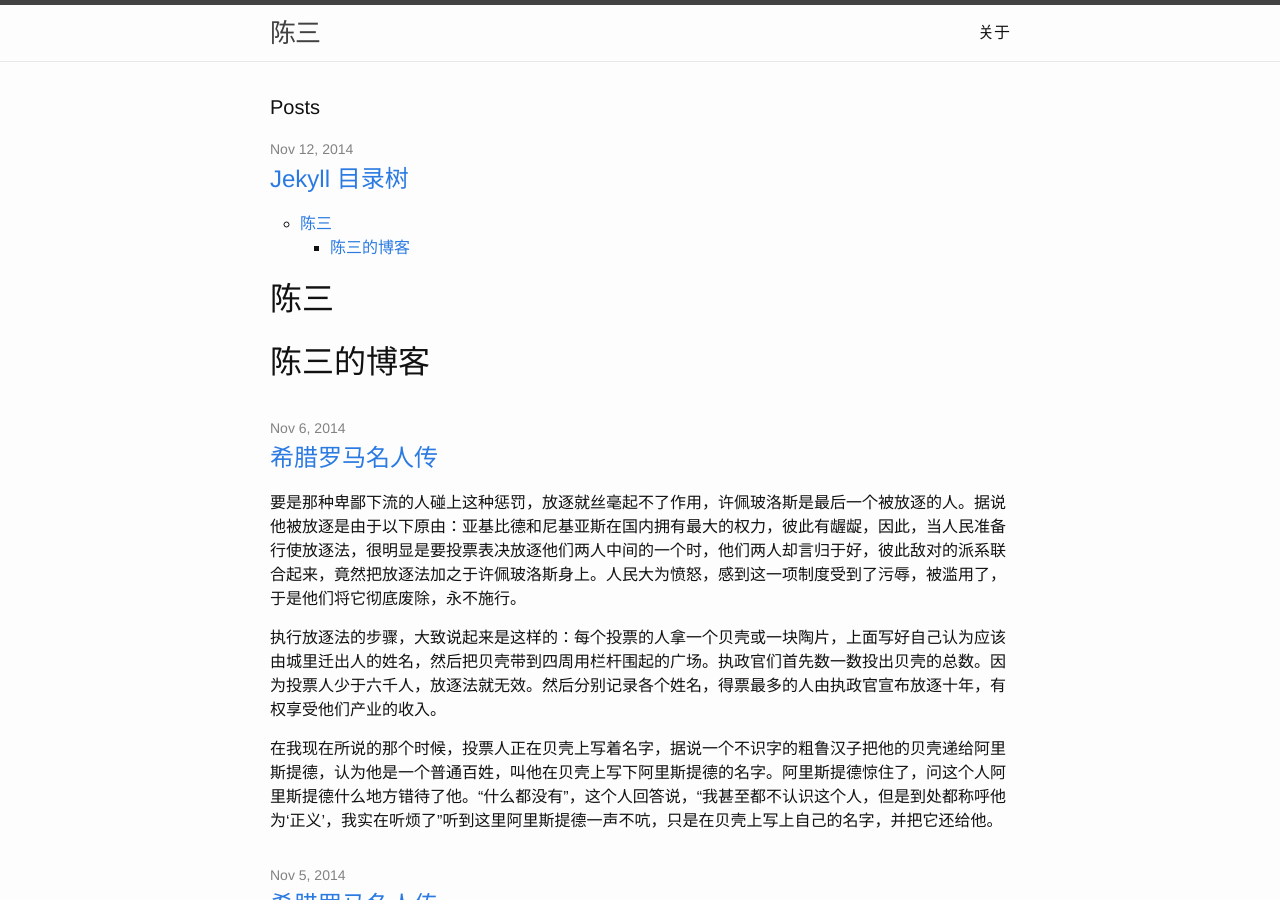
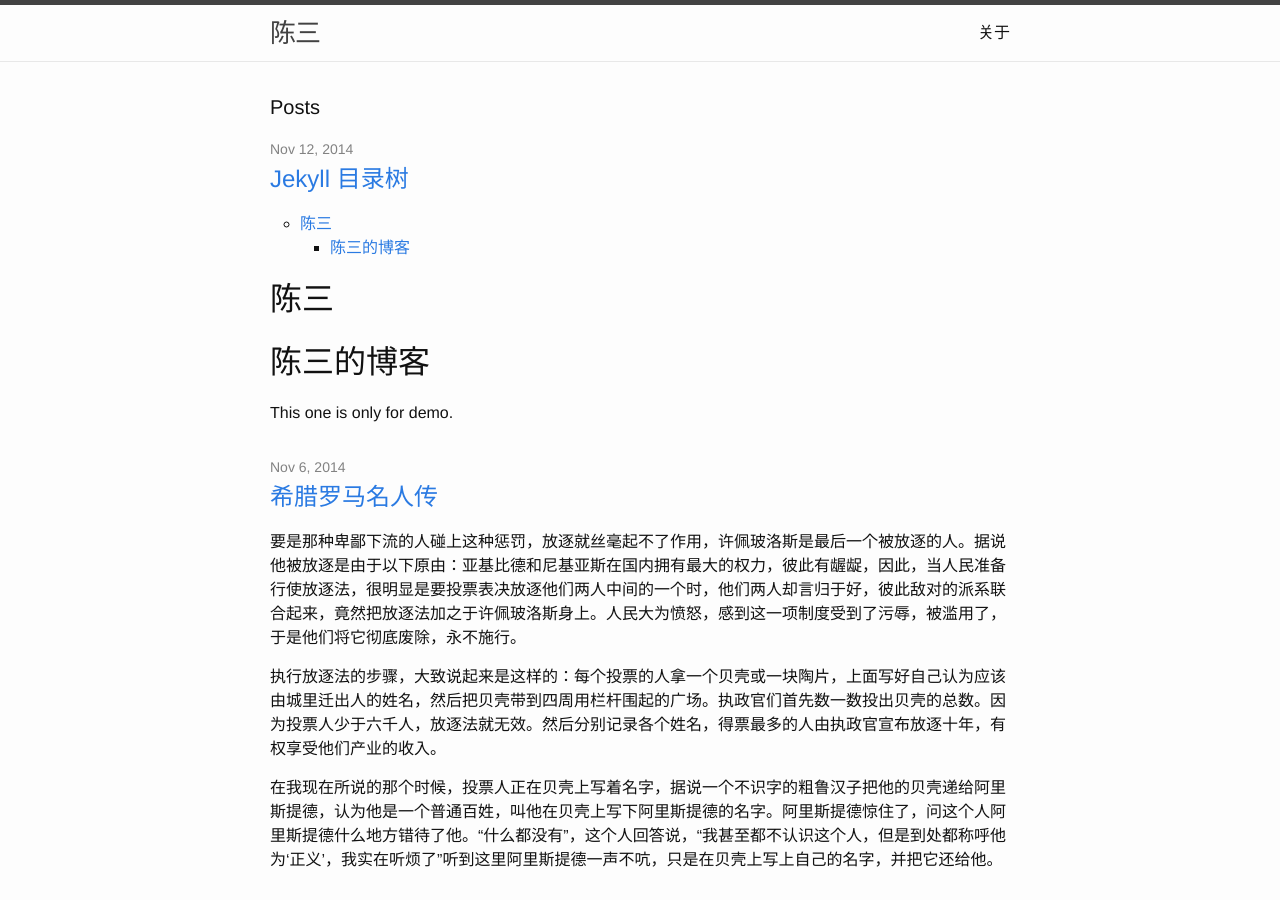
Before and after one commit to engine-go/chenxsan.github.io, a Jekyll site: the page built from index.html, in a window 1280 px wide and 900 px high. Built offline with Jekyll 4.4.1, drawn with Linux system fonts in a browser that asks for light colours; the list of posts is cut into pages by our own code.

Commit message:
update post

```diff
--- a/_config.yml
+++ b/_config.yml
@@ -10,6 +10,7 @@
 excerpt_separator: <!-- more -->
 
 # Build settings
+permalink: date
 markdown: kramdown
 highlighter: pygments
 paginate: 10
--- a/_posts/2014-11-12-jekyll-toc.md
+++ b/_posts/2014-11-12-jekyll-toc.md
@@ -11,3 +11,5 @@
 # 陈三
 
 ## 陈三的博客
+
+This one is only for demo.
```
